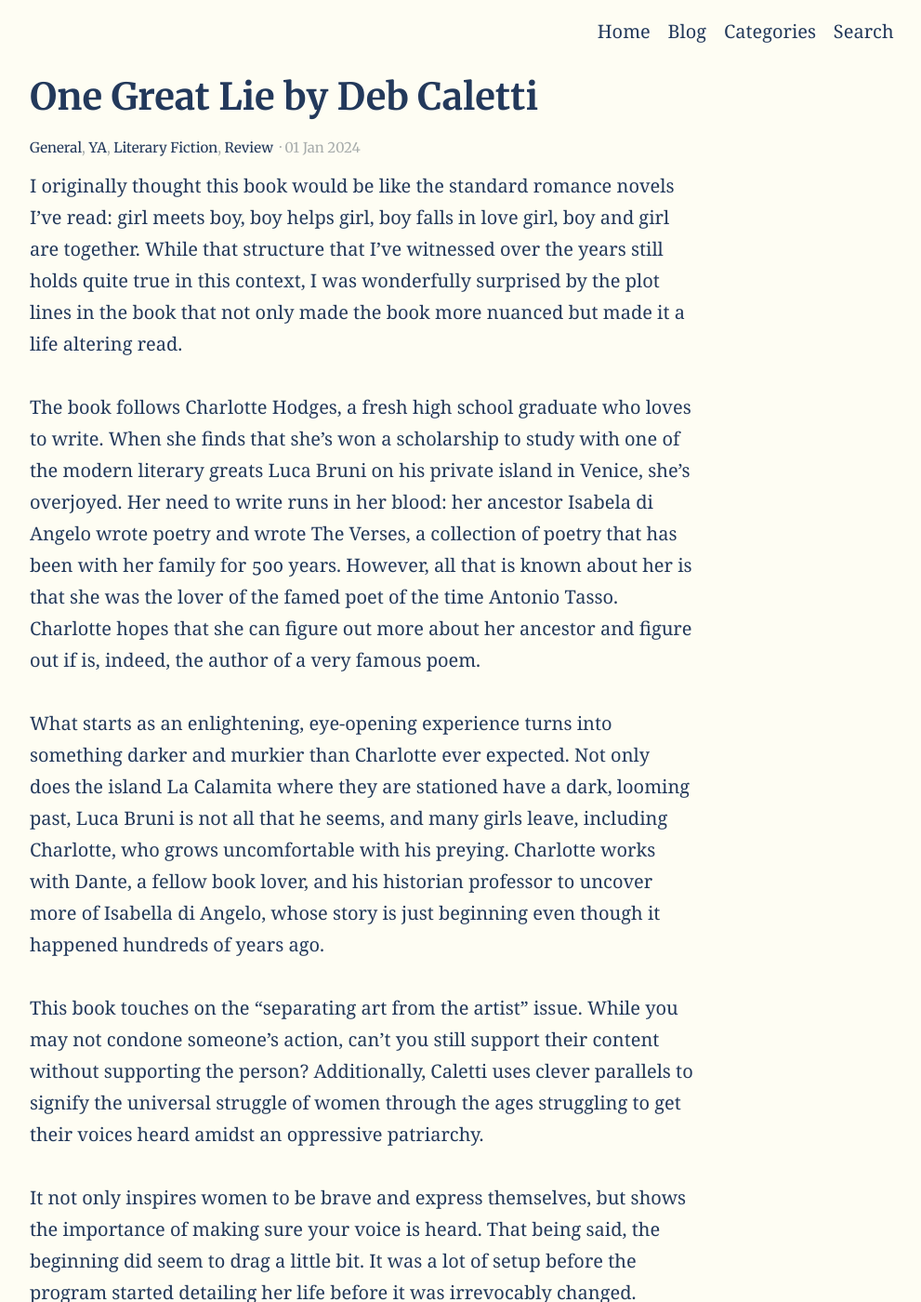
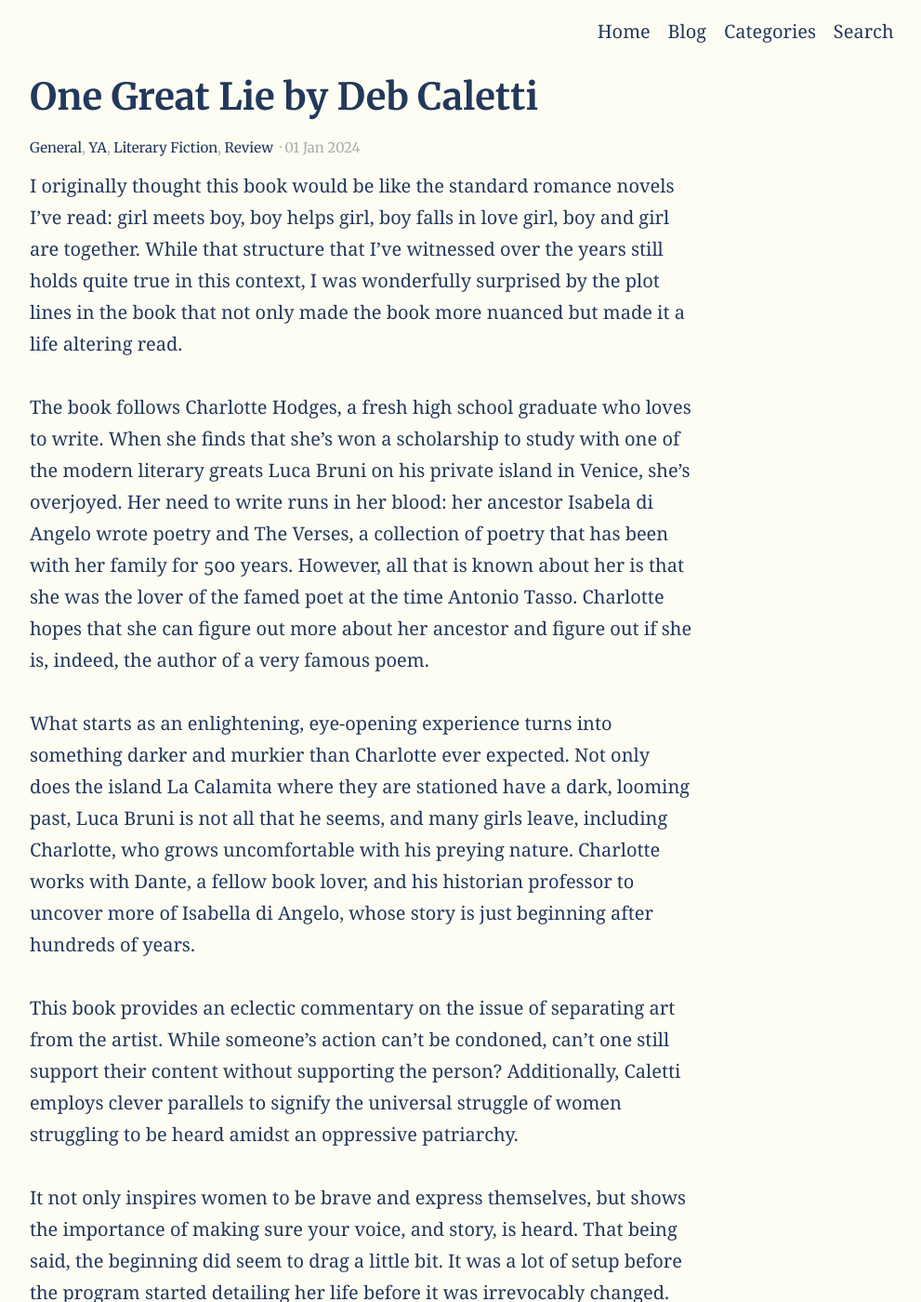
Before and after one commit to worldofrs/myblogs, a Jekyll site: the page built from _posts/2024-1-1-one-great-lie-review.md, in a window 1280 px wide and 1400 px high. Shown: the whole window at 93% size, without its empty margins (251-1242 px from the left). Built offline with Jekyll 4.4.1, drawn with Linux system fonts in a browser that asks for light colours; some of the changed text lies outside the part shown.

Commit message:
made edits to One Great Lie

```diff
--- a/_posts/2024-1-1-one-great-lie-review.md
+++ b/_posts/2024-1-1-one-great-lie-review.md
@@ -14,12 +14,12 @@ image:
 
 I originally thought this book would be like the standard romance novels I’ve read: girl meets boy, boy helps girl, boy falls in love girl, boy and girl are together. While that structure that I’ve witnessed over the years still holds quite true in this context, I was wonderfully surprised by the plot lines in the book that not only made the book more nuanced but made it a life altering read.
 
-The book follows Charlotte Hodges, a fresh high school graduate who loves to write. When she finds that she’s won a scholarship to study with one of the modern literary greats Luca Bruni on his private island in Venice, she’s overjoyed. Her need to write runs in her blood: her ancestor Isabela di Angelo wrote poetry and wrote The Verses, a collection of poetry that has been with her family for 500 years. However, all that is known about her is that she was the lover of the famed poet of the time Antonio Tasso. Charlotte hopes that she can figure out more about her ancestor and figure out if is, indeed, the author of a very famous poem.
+The book follows Charlotte Hodges, a fresh high school graduate who loves to write. When she finds that she’s won a scholarship to study with one of the modern literary greats Luca Bruni on his private island in Venice, she’s overjoyed. Her need to write runs in her blood: her ancestor Isabela di Angelo wrote poetry and The Verses, a collection of poetry that has been with her family for 500 years. However, all that is known about her is that she was the lover of the famed poet at the time Antonio Tasso. Charlotte hopes that she can figure out more about her ancestor and figure out if she is, indeed, the author of a very famous poem.
 
-What starts as an enlightening, eye-opening experience turns into something darker and murkier than Charlotte ever expected. Not only does the island La Calamita where they are stationed have a dark, looming past, Luca Bruni is not all that he seems, and many girls leave, including Charlotte, who grows uncomfortable with his preying. Charlotte works with Dante, a fellow book lover, and his historian professor to uncover more of Isabella di Angelo, whose story is just beginning even though it happened hundreds of years ago.
+What starts as an enlightening, eye-opening experience turns into something darker and murkier than Charlotte ever expected. Not only does the island La Calamita where they are stationed have a dark, looming past, Luca Bruni is not all that he seems, and many girls leave, including Charlotte, who grows uncomfortable with his preying nature. Charlotte works with Dante, a fellow book lover, and his historian professor to uncover more of Isabella di Angelo, whose story is just beginning after hundreds of years.
 
-This book touches on the “separating art from the artist” issue. While you may not condone someone’s action, can’t you still support their content without supporting the person? Additionally, Caletti uses clever parallels to signify the universal struggle of women through the ages struggling to get their voices heard amidst an oppressive patriarchy.
+This book provides an eclectic commentary on the issue of separating art from the artist. While someone’s action can't be condoned, can’t one still support their content without supporting the person? Additionally, Caletti employs clever parallels to signify the universal struggle of women struggling to be heard amidst an oppressive patriarchy.
 
-It not only inspires women to be brave and express themselves, but shows the importance of making sure your voice is heard. That being said, the beginning did seem to drag a little bit. It was a lot of setup before the program started detailing her life before it was irrevocably changed. While I do feel it was necessary, it took awhile for me to get through. It could give readers the wrong impression that the whole book is that way on when it’s only a small portion of the book and might deter them from reading this book which discusses some important topics.
+It not only inspires women to be brave and express themselves, but shows the importance of making sure your voice, and story, is heard. That being said, the beginning did seem to drag a little bit. It was a lot of setup before the program started detailing her life before it was irrevocably changed. While I do feel it was necessary, it took awhile for me to get through. It could give readers the wrong impression that the whole book is that way on when it’s only a small portion of the book and might deter them from reading this book which discusses important topics.
 
-If you’re looking for a book from the literary fiction canon suitable for teens and young adults with all the elements consistent with YA, definitely check out One Great Lie by Deb Caletti. You won’t regret it.
+If you’re looking for a book from the literary fiction-esque book suitable for teens and young adults with all the elements consistent with YA, definitely check out One Great Lie by Deb Caletti.
```
